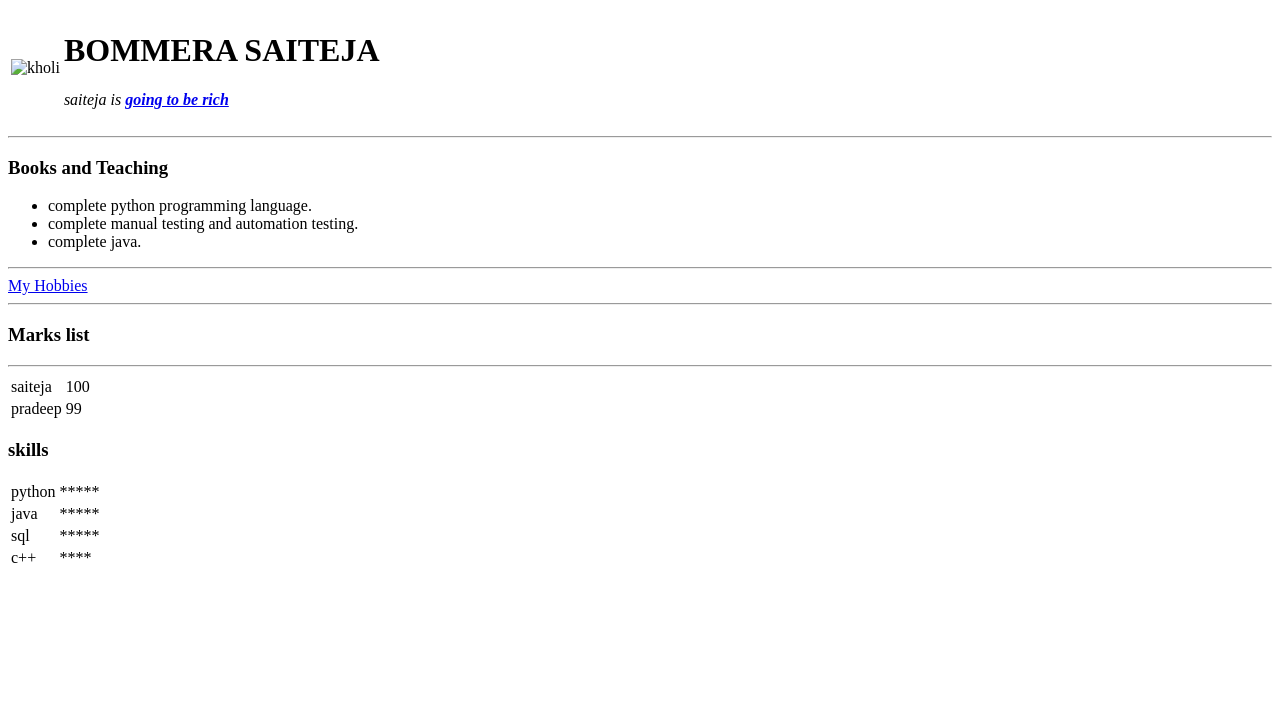
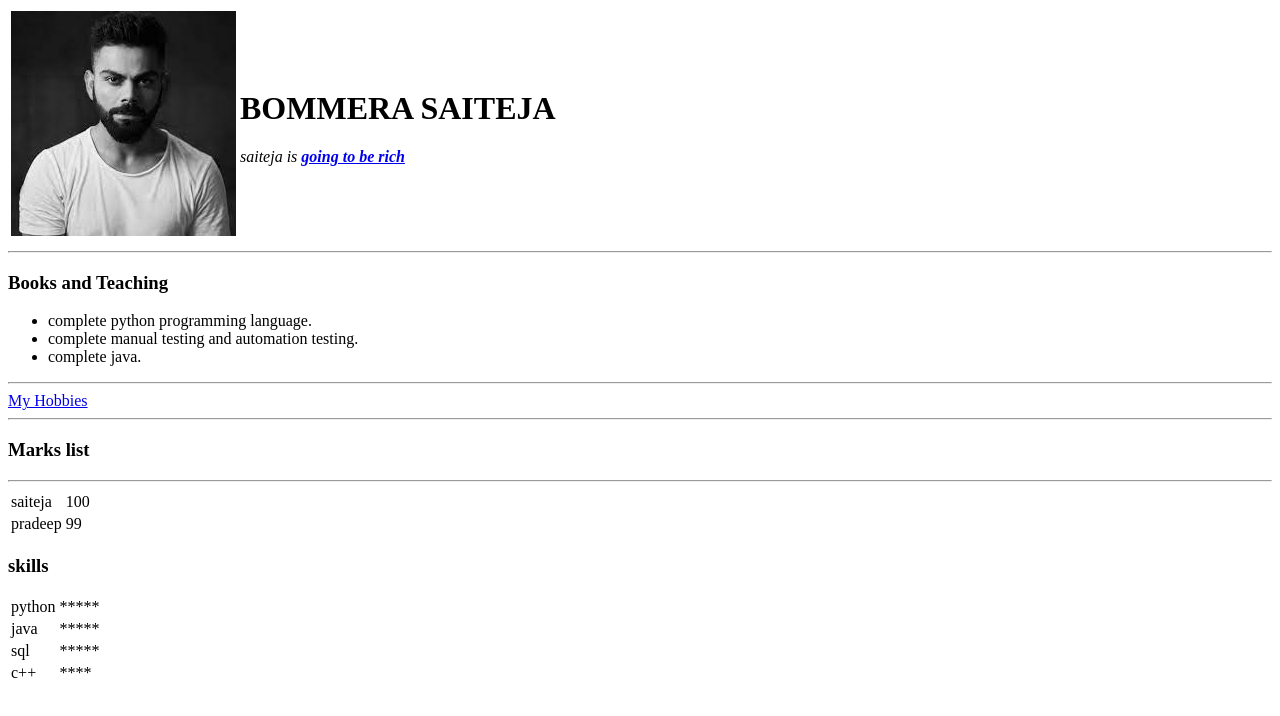
Before and after one commit to AnjuTejaTwinkle/cv, a plain HTML site: page index.html in a window 1280 px wide. Drawn offline with Linux system fonts and the light colour scheme.

Commit message:
image path updated

```diff
--- a/index.html
+++ b/index.html
@@ -9,7 +9,7 @@
 <body>
   <table>
     <tr>
-      <td><img src="image/virat.jpg" alt="kholi"></td>
+      <td><img src="virat.jpg" alt="kholi"></td>
       <td>
         <h1>BOMMERA SAITEJA</h1>
 
```
